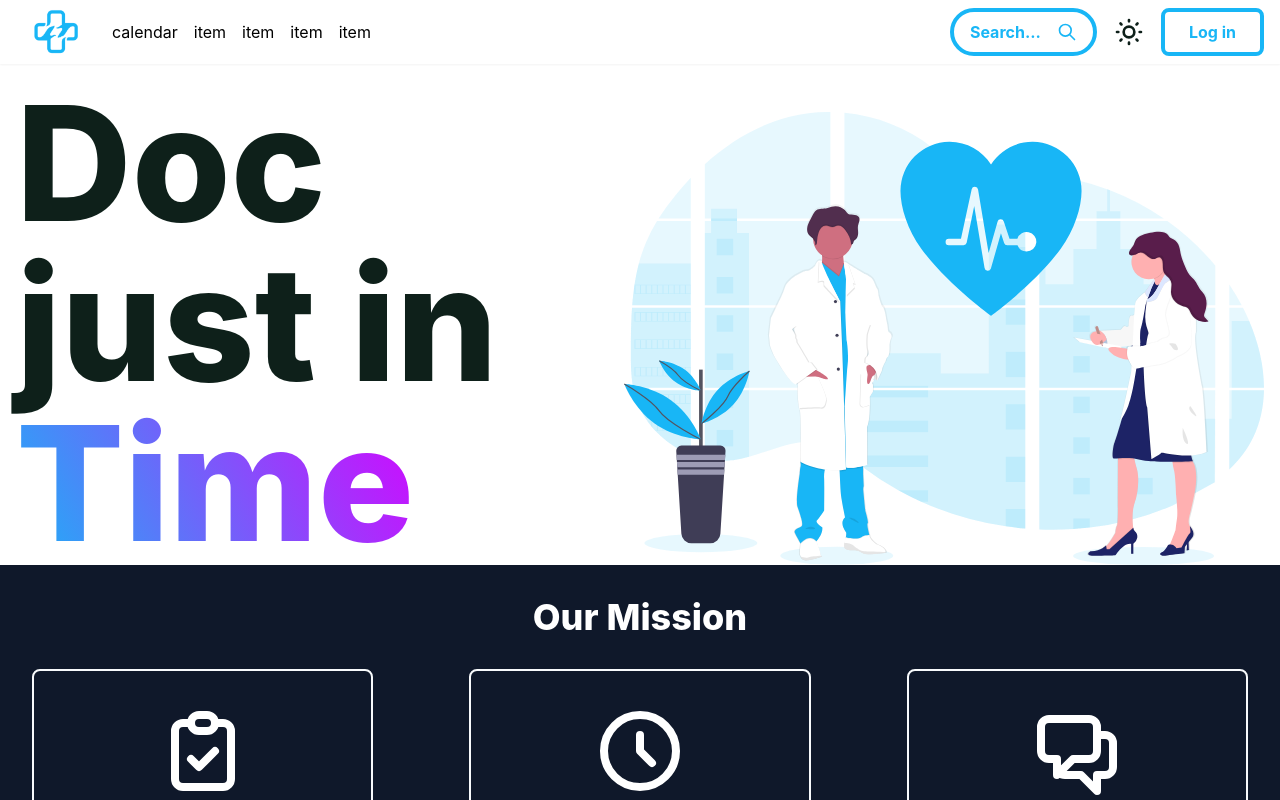
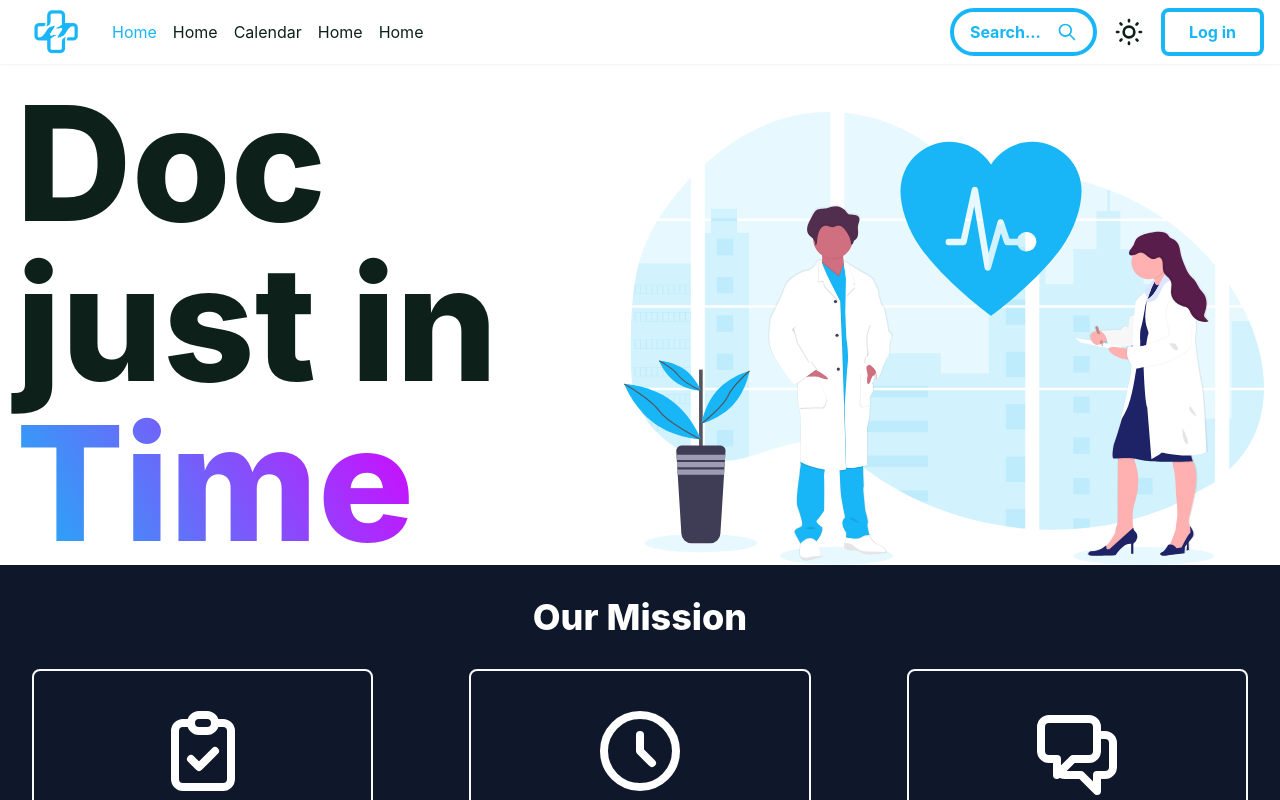
Before and after one commit to IIB3nceII/doc-in-time, a React (Create React App) app in the folder webapp/: page / in a window 1280 px wide. Shown: the top 800 px of the page. Built offline with nearby package versions, Linux system fonts and the light colour scheme; no server answers.

Commit message:
🔧 navigation works

```diff
--- a/webapp/src/components/common/Layout/Layout.tsx
+++ b/webapp/src/components/common/Layout/Layout.tsx
@@ -1,21 +1,74 @@
-import React, { FC, ReactNode } from "react";
+import React, { FC, ReactNode, useEffect, useState } from "react";
 import MobileNavbar from "../MobileNavbar";
 import Navbar from "../Navbar";
 import s from "./Layout.module.scss";
 import { BrowserRouter } from "react-router-dom";
+import { HiOutlineHome, HiOutlineUsers, HiOutlineCalendar, HiOutlineIdentification, HiOutlineCog } from "react-icons/hi";
+import { INavBarItem } from "src/models";
 
 interface ILayoutProps {
   children: ReactNode | ReactNode[];
 }
 
+const navBarItems: INavBarItem[] = [
+  {
+    path: "/",
+    icon: <HiOutlineHome className="h-8 w-8" />,
+    title: "Home",
+    isActive: false,
+  },
+  {
+    path: "/",
+    icon: <HiOutlineUsers className="h-8 w-8" />,
+    title: "Home",
+    isActive: false,
+  },
+  {
+    path: "calendar",
+    icon: <HiOutlineCalendar className="h-8 w-8" />,
+    title: "Calendar",
+    isActive: false,
+  },
+  {
+    path: "/",
+    icon: <HiOutlineIdentification className="h-8 w-8" />,
+    title: "Home",
+    isActive: false,
+  },
+  {
+    path: "/",
+    icon: <HiOutlineCog className="h-8 w-8" />,
+    title: "Home",
+    isActive: false,
+  },
+];
+
 const Layout: FC<ILayoutProps> = ({ children }) => {
+  const [items, setItems] = useState<INavBarItem[]>(navBarItems);
+
+  const setCurrentTab = (pathName: string): void => {
+    let copy = [...items];
+    const idx = copy.findIndex((q) => q.path.toLowerCase() === pathName.toLowerCase());
+    if (idx > -1) {
+      copy = copy.map((q) => ({ ...q, isActive: false }));
+      copy[idx].isActive = true;
+      setItems(copy);
+      localStorage.currentTab = copy[idx].path;
+    } else {
+      copy = copy.map((q) => ({ ...q, isActive: false }));
+      copy[0].isActive = true;
+      setItems(copy);
+      localStorage.currentTab = copy[0].path;
+    }
+  };
+
   return (
     <BrowserRouter>
       <div className={s.root}>
-        <Navbar />
+        <Navbar items={items} setCurrentTab={setCurrentTab} />
         <main>{children}</main>
         <div className={s.mobileNav}>
-          <MobileNavbar />
+          <MobileNavbar items={items} setCurrentTab={setCurrentTab} />
         </div>
       </div>
     </BrowserRouter>
--- a/webapp/src/components/common/MobileNavbar/MobileNavbar.module.scss
+++ b/webapp/src/components/common/MobileNavbar/MobileNavbar.module.scss
@@ -5,15 +5,7 @@
     @apply flex justify-between h-full w-full mx-8 list-none;
 
     li {
-      @apply flex flex-col justify-center items-center h-full px-4 text-lg font-semibold transition-colors delay-100 cursor-pointer hover:text-slate-400 dark:text-white;
-
-      .icon {
-        @apply h-8 w-8;
-      }
-    }
-
-    .active {
-      @apply border-t-2 border-blue text-blue;
+      @apply flex flex-col justify-center items-center h-full px-4 text-lg font-semibold transition-colors duration-100 cursor-pointer hover:text-slate-400 dark:text-white;
     }
   }
 }
--- a/webapp/src/components/common/MobileNavbar/MobileNavbar.tsx
+++ b/webapp/src/components/common/MobileNavbar/MobileNavbar.tsx
@@ -1,46 +1,33 @@
-import React from "react";
+import React, { FC, useEffect } from "react";
 import s from "./MobileNavbar.module.scss";
-import { Link } from "react-router-dom";
+import { Link, useLocation } from "react-router-dom";
 import { HiOutlineHome, HiOutlineUsers, HiOutlineCalendar, HiOutlineIdentification, HiOutlineCog } from "react-icons/hi";
+import { INavBarItem } from "src/models";
 
-const MobileNavbar = () => {
+interface IMobileNavbarProps {
+  items: ReadonlyArray<INavBarItem>;
+  setCurrentTab: (pathName: string) => void;
+}
+
+const MobileNavbar: FC<IMobileNavbarProps> = ({ items, setCurrentTab }) => {
+  const location = useLocation();
+
+  useEffect(() => {
+    setCurrentTab(location.pathname.split("/")[1]);
+    // eslint-disable-next-line react-hooks/exhaustive-deps
+  }, []);
+
   return (
     <nav className={`${s.root} dark:bg-slate-900 dark:text-white dark:border-slate-700`}>
       <ul>
-        <Link to="/">
-          <li className={s.active}>
-            <HiOutlineHome className={s.icon} />
-            <p>item</p>
+        {items?.map(({ path, icon, title, isActive }, i) => (
+          <li key={i} className={`${isActive ? "border-t-2 border-blue text-blue" : ""}`} onClick={() => setCurrentTab(path)}>
+            <Link to={path} className=" flex flex-col justify-center items-center">
+              {icon}
+              <p>{title}</p>
+            </Link>
           </li>
-        </Link>
-
-        <Link to="/">
-          <li>
-            <HiOutlineUsers className={s.icon} />
-            <p>item</p>
-          </li>
-        </Link>
-
-        <Link to="/calendar">
-          <li>
-            <HiOutlineCalendar className={s.icon} />
-            <p>Calendar</p>
-          </li>
-        </Link>
-
-        <Link to="/">
-          <li>
-            <HiOutlineIdentification className={s.icon} />
-            <p>item</p>
-          </li>
-        </Link>
-
-        <Link to="/">
-          <li>
-            <HiOutlineCog className={s.icon} />
-            <p>item</p>
-          </li>
-        </Link>
+        ))}
       </ul>
     </nav>
   );
--- a/webapp/src/components/common/Navbar/Navbar.module.scss
+++ b/webapp/src/components/common/Navbar/Navbar.module.scss
@@ -19,7 +19,7 @@ header {
         @apply flex space-x-4 list-none;
 
         > li {
-          @apply text-primary-3 transition-all duration-100 cursor-pointer hover:underline;
+          @apply transition-all duration-100 cursor-pointer hover:underline;
         }
       }
     }
--- a/webapp/src/components/common/Navbar/Navbar.tsx
+++ b/webapp/src/components/common/Navbar/Navbar.tsx
@@ -1,4 +1,4 @@
-import React, { FC, Fragment, memo, useState } from "react";
+import React, { FC, Fragment, memo, useEffect } from "react";
 import s from "./Navbar.module.scss";
 import { HiOutlineSearch, HiOutlineUserCircle, HiOutlineLogin } from "react-icons/hi";
 import { DarkModeSwitcher, SearchArea, Tooltip } from "../../ui";
@@ -6,13 +6,31 @@ import { connect } from "react-redux";
 import { IRootState } from "../../../shared/store";
 import { setIsSearchAreaOpen } from "../../../shared/store/actions/ui.action";
 import { logOutUser } from "../../../shared/store/actions/auth.action";
-import { Link } from "react-router-dom";
+import { Link, useLocation } from "react-router-dom";
 import Logo from "../../../assets/images/logo.png";
 import { Menu, Transition } from "@headlessui/react";
+import { INavBarItem } from "src/models";
 
-interface INavbarProps extends StateProps, DispatchProps {}
+interface INavbarProps extends StateProps, DispatchProps {
+  items: INavBarItem[];
+  setCurrentTab: (pathName: string) => void;
+}
 
-const NavbarComponent: FC<INavbarProps> = ({ ui: { isSearchAreaOpen }, auth: { account }, setIsSearchAreaOpen, logOutUser }) => {
+const NavbarComponent: FC<INavbarProps> = ({
+  ui: { isSearchAreaOpen },
+  auth: { account },
+  setIsSearchAreaOpen,
+  logOutUser,
+  items,
+  setCurrentTab,
+}) => {
+  const location = useLocation();
+
+  useEffect(() => {
+    setCurrentTab(location.pathname.split("/")[1]);
+    // eslint-disable-next-line react-hooks/exhaustive-deps
+  }, []);
+
   return (
     <>
       <header className="dark:bg-slate-900 dark:border-b-[1px] dark:border-slate-700">
@@ -20,26 +38,16 @@ const NavbarComponent: FC<INavbarProps> = ({ ui: { isSearchAreaOpen }, auth: { a
           <DarkModeSwitcher />
         </div>
         <div className={s.navigationContainer}>
-          <Link to="/">
+          <Link to="/" onClick={() => setCurrentTab("/")}>
             <img src={Logo} alt="LOGO" />
           </Link>
           <nav>
             <ul>
-              <Link to="calendar">
-                <li>calendar</li>
-              </Link>
-              <Link to="#">
-                <li>item</li>
-              </Link>
-              <Link to="#">
-                <li>item</li>
-              </Link>
-              <Link to="#">
-                <li>item</li>
-              </Link>
-              <Link to="#">
-                <li>item</li>
-              </Link>
+              {items?.map(({ isActive, path, title }, i) => (
+                <li key={i} className={`${isActive ? "text-blue" : "text-primary"}`} onClick={() => setCurrentTab(path)}>
+                  <Link to={path}>{title}</Link>
+                </li>
+              ))}
             </ul>
           </nav>
         </div>
@@ -72,9 +80,7 @@ const NavbarComponent: FC<INavbarProps> = ({ ui: { isSearchAreaOpen }, auth: { a
                   <div className="px-1 py-1 ">
                     <Menu.Item>
                       {({ active }) => (
-                          <button
-                            className={`${active ? "bg-slate-200" : "text-primary"} group flex w-full items-center rounded-md px-2 py-2 text-sm`}
-                          >
+                        <button className={`${active ? "bg-slate-200" : "text-primary"} group flex w-full items-center rounded-md px-2 py-2 text-sm`}>
                           Edit profile
                         </button>
                       )}
--- a/webapp/src/models/index.ts
+++ b/webapp/src/models/index.ts
@@ -3,3 +3,4 @@ export type { default as IRegisterFormData } from "./register-form-data.model";
 export type { default as ILoginFormData } from "./login-form-data.model";
 export type { default as ITimeSlotFormData } from "./time-slot-form-data.model";
 export type { default as IAppointmentSlot } from "./appointment-slot.model";
+export type { default as INavBarItem } from "./nav-bar-item.model";
--- /dev/null
+++ b/webapp/src/models/nav-bar-item.model.ts
@@ -0,0 +1,8 @@
+import { ReactNode } from "react";
+
+export default interface INavBarItem {
+  path: string;
+  icon: ReactNode;
+  title: string;
+  isActive: boolean;
+}
```
Lines whose indentation alone changed are shown as unchanged.
